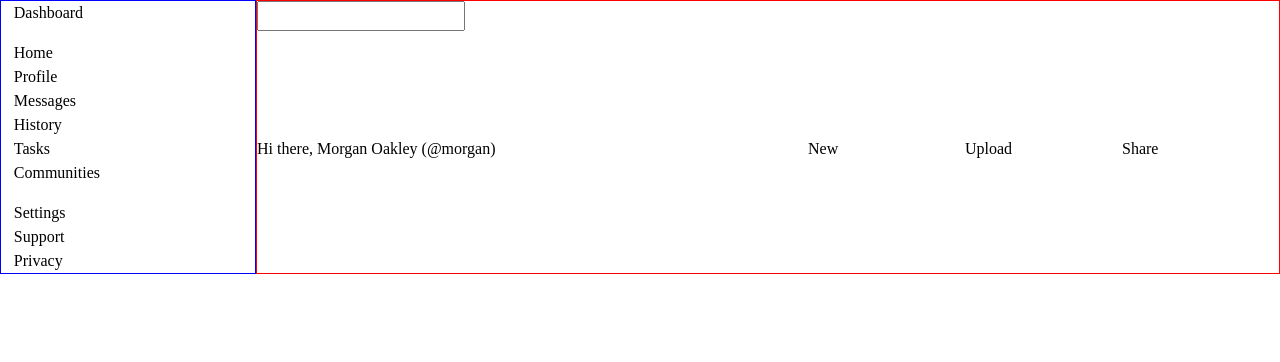
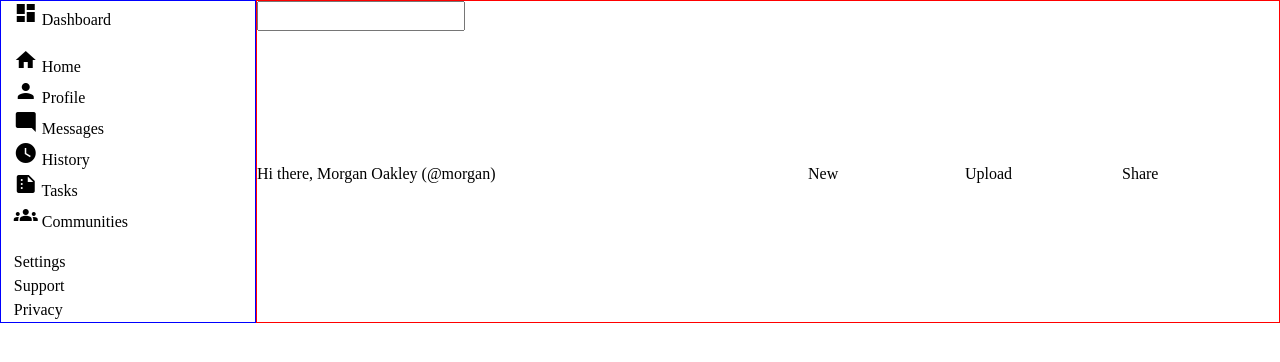
Before and after one commit to n-pontes/admin-dashboard, a plain HTML site: page index.html in a window 1280 px wide. Drawn offline with Linux system fonts and the light colour scheme.

Commit message:
Add external icons

```diff
--- a/index.html
+++ b/index.html
@@ -10,19 +10,37 @@
 <body>
 <div class="container">
     <div class="sidebar">
-        <div class="logo">Dashboard</div>
+        <div class="logo">
+            <i class="material-icons">dashboard</i>
+            <span>Dashboard</span>
+        </div>
         <div class="side-menu-top">
-            <div class="home">Home</div>
-            <div class="profile">Profile</div>
-            <div class="messages">Messages</div>
-            <div class="history">History</div>
-            <div class="tasks">Tasks</div>
-            <div class="communities">Communities</div>
+            <div class="home">
+                <i class="material-icons">home</i>
+                <span>Home</span>
+            </div>
+            <div class="profile">
+                <i class="material-icons">person</i>
+                <span>Profile</span>
+            </div>
+            <div class="messages">
+                <i class="material-icons">mode_comment</i>
+                <span>Messages</span>
+            </div>
+            <div class="history"><i class="material-icons">watch_later</i>
+                <span>History</span>
+            </div>
+            <div class="tasks"><i class="material-icons">summarize</i>
+                <span>Tasks</span>
+            </div>
+            <div class="communities"><i class="material-icons">groups</i>
+                <span>Communities</span>
+            </div>
         </div>
         <div class="side-menu-bottom">
-            <div class="settings">Settings</div>
-            <div class="support">Support</div>
-            <div class="privacy">Privacy</div>
+            <div class="settings"><i class="material-icons"></i>Settings</div>
+            <div class="support"><i class="material-icons"></i>Support</div>
+            <div class="privacy"><i class="material-icons"></i>Privacy</div>
         </div>
     </div>
     <div class="header">
```
